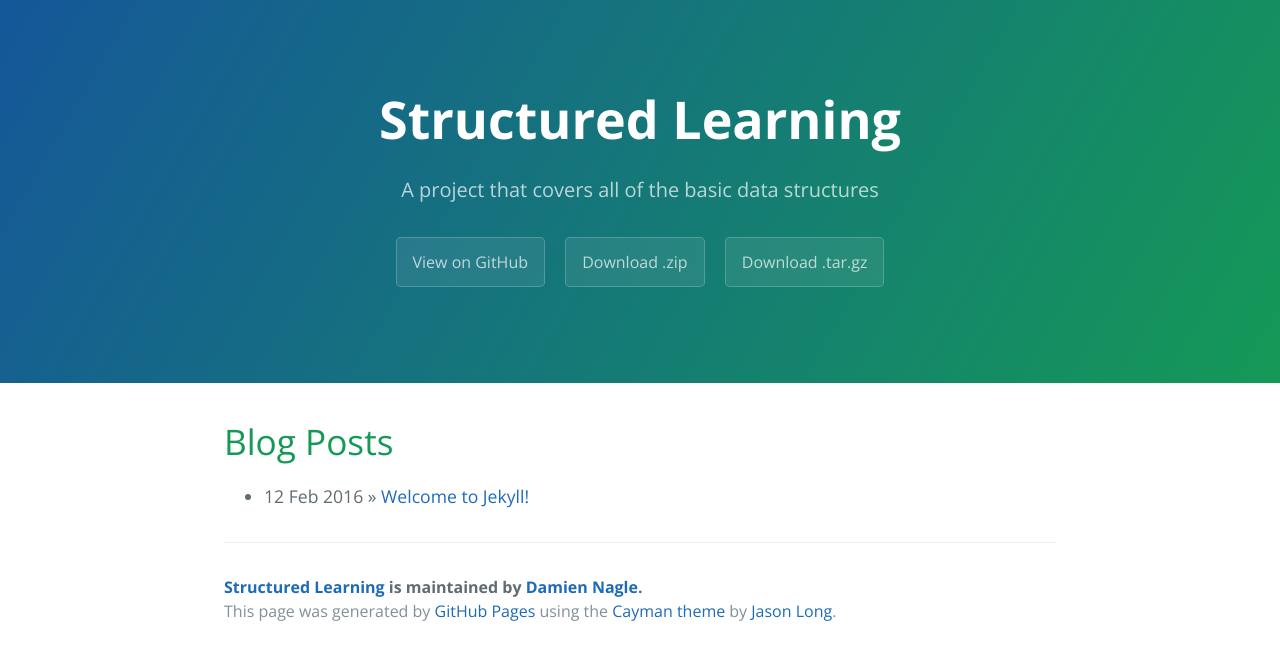
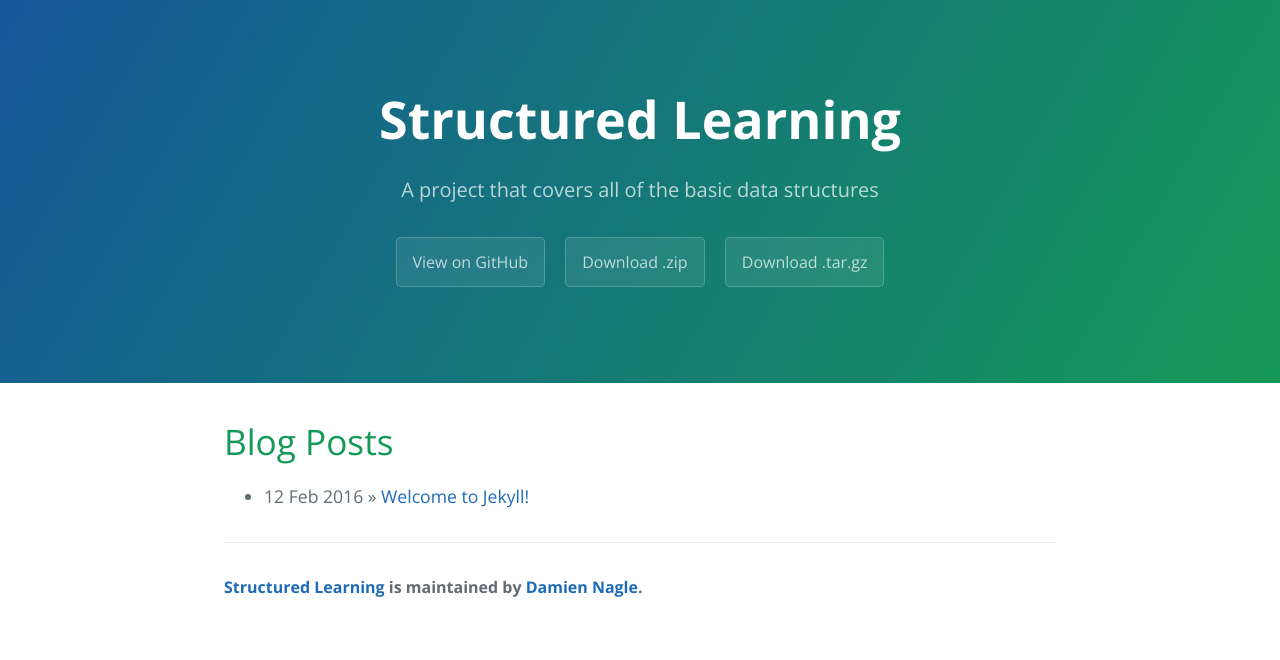
Before and after one commit to garbageman/StructuredLearning, a Jekyll site: the page built from index.html, in a window 1280 px wide. Shown: the top 660 px of the page. Built offline with Jekyll 4.4.1, drawn with Linux system fonts in a browser that asks for light colours; the list of posts is cut into pages by our own code.

Commit message:
Fixed up html page

```diff
--- a/_config.yml
+++ b/_config.yml
@@ -9,6 +9,8 @@
   name:       Damien Nagle
   url:        http://yourhomepage.com
 
+url:          https://github.com/garbageman/StructuredLearning
+
 # Gems
 gems:
   - jekyll-paginate
--- a/_includes/page-footer.html
+++ b/_includes/page-footer.html
@@ -1,4 +1,3 @@
 <footer class="site-footer">
   <span class="site-footer-owner"><a href="{{ site.url }}">{{ site.title }}</a> is maintained by <a href="{{ site.author.url }}">{{ site.author.name }}</a>.</span>
-  <span class="site-footer-credits">This page was generated by <a href="https://pages.github.com">GitHub Pages</a> using the <a href="https://github.com/pietromenna/jekyll-cayman-theme">Cayman theme</a> by <a href="http://github.com/jasonlong">Jason Long</a>.</span>
 </footer>
```
